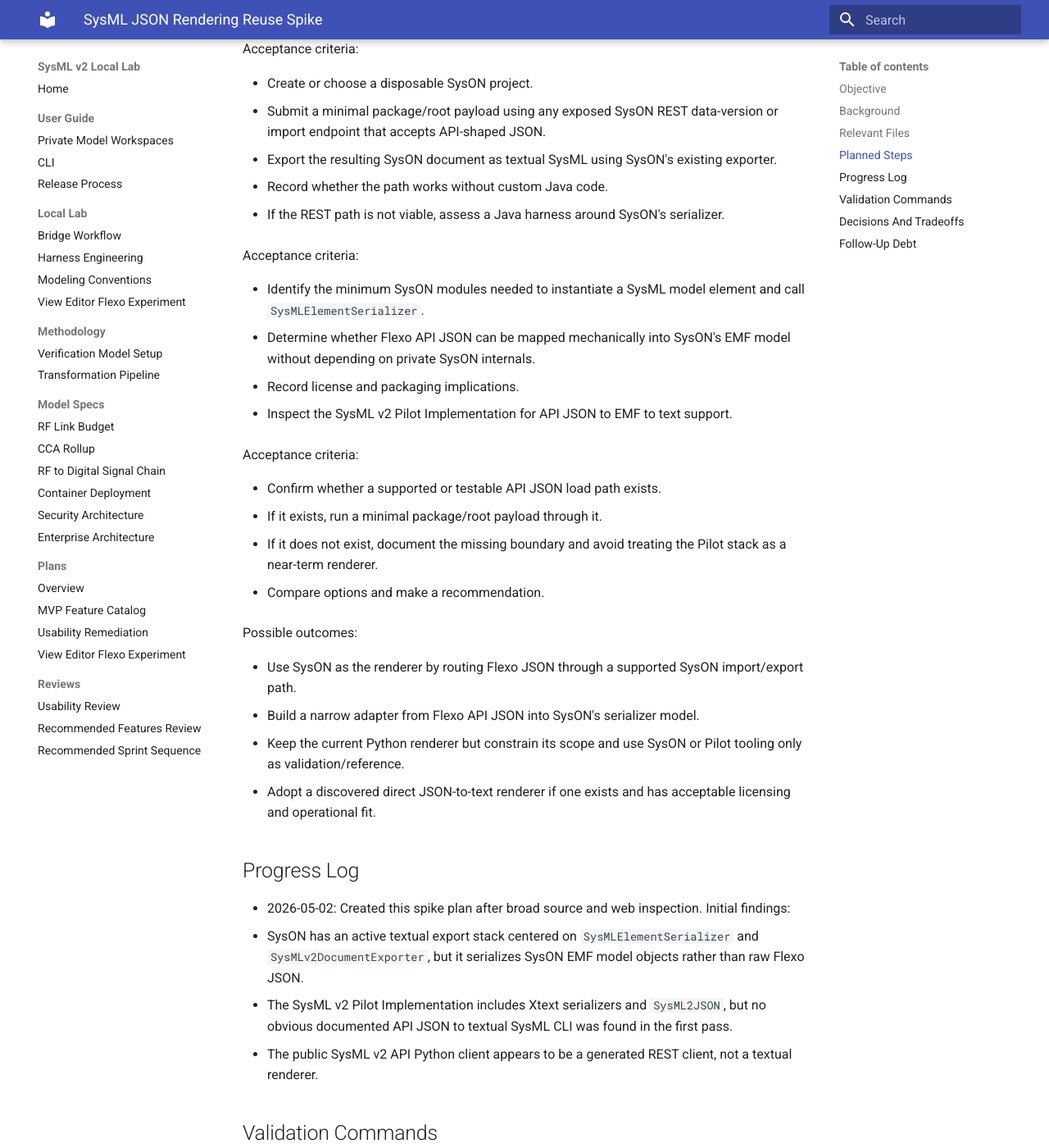
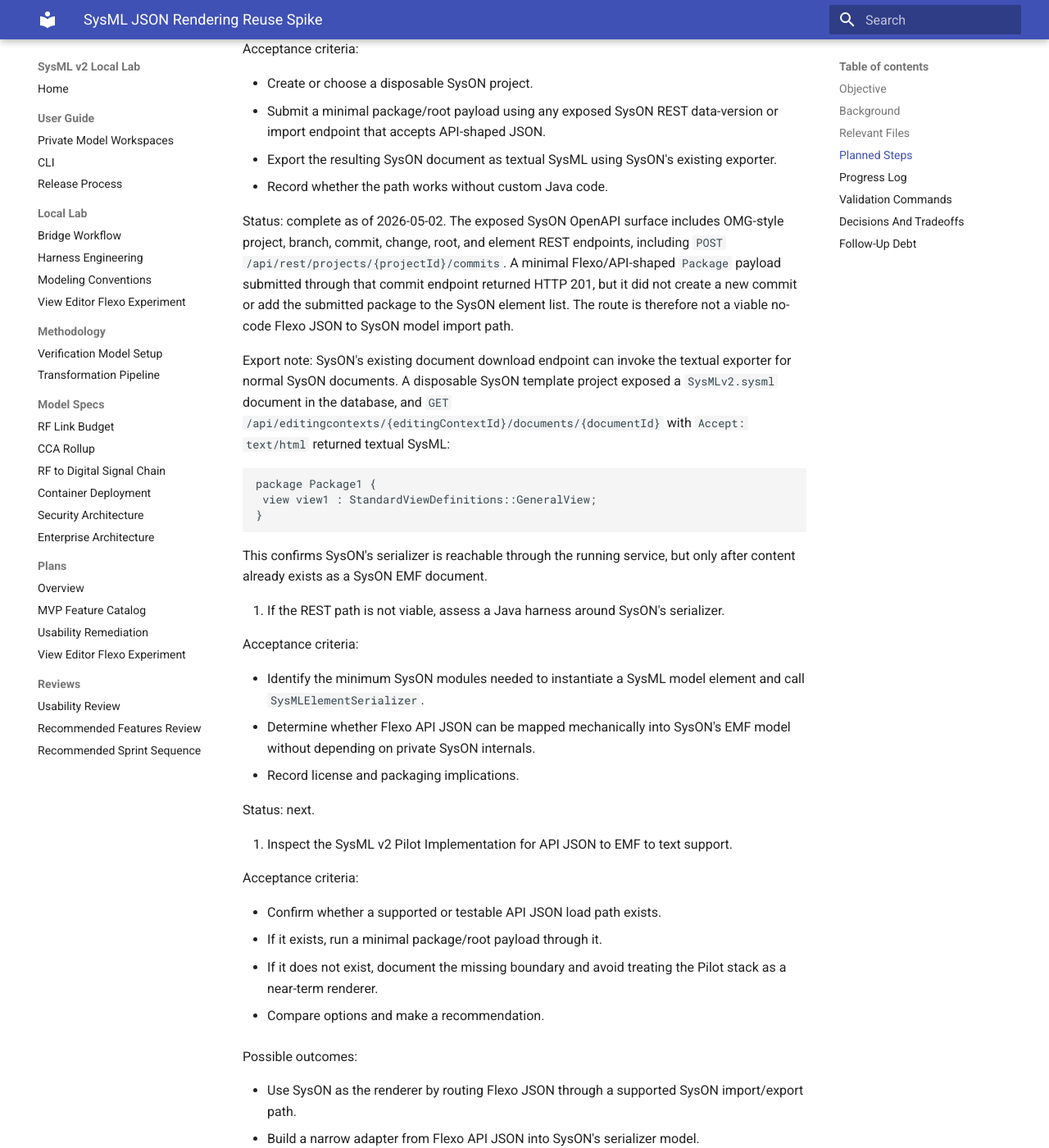
Before and after one commit to cosgroma/mbse-lab, an MkDocs documentation site: the page built from docs/plans/active/sysml-json-rendering-reuse-spike.md, in a window 1280 px wide and 1400 px high, scrolled down 1648 px. Shown: the whole window at 82% size. Built offline with MkDocs 1.6.1 and Material for MkDocs 9.7.7, drawn with Linux system fonts in a browser that asks for light colours; some of the changed text lies outside the part shown.

Commit message:
Probe SysON REST rendering reuse path

````diff
--- a/docs/plans/active/sysml-json-rendering-reuse-spike.md
+++ b/docs/plans/active/sysml-json-rendering-reuse-spike.md
@@ -70,6 +70,29 @@
      existing exporter.
    - Record whether the path works without custom Java code.
 
+   Status: complete as of 2026-05-02. The exposed SysON OpenAPI surface includes
+   OMG-style project, branch, commit, change, root, and element REST endpoints,
+   including `POST /api/rest/projects/{projectId}/commits`. A minimal
+   Flexo/API-shaped `Package` payload submitted through that commit endpoint
+   returned HTTP 201, but it did not create a new commit or add the submitted
+   package to the SysON element list. The route is therefore not a viable
+   no-code Flexo JSON to SysON model import path.
+
+   Export note: SysON's existing document download endpoint can invoke the
+   textual exporter for normal SysON documents. A disposable SysON template
+   project exposed a `SysMLv2.sysml` document in the database, and
+   `GET /api/editingcontexts/{editingContextId}/documents/{documentId}` with
+   `Accept: text/html` returned textual SysML:
+
+   ```sysml
+   package Package1 {
+   	view view1 : StandardViewDefinitions::GeneralView;
+   }
+   ```
+
+   This confirms SysON's serializer is reachable through the running service,
+   but only after content already exists as a SysON EMF document.
+
 3. If the REST path is not viable, assess a Java harness around SysON's
    serializer.
 
@@ -80,6 +103,8 @@
    - Determine whether Flexo API JSON can be mapped mechanically into SysON's
      EMF model without depending on private SysON internals.
    - Record license and packaging implications.
+
+   Status: next.
 
 4. Inspect the SysML v2 Pilot Implementation for API JSON to EMF to text
    support.
@@ -115,6 +140,12 @@
     found in the first pass.
   - The public SysML v2 API Python client appears to be a generated REST client,
     not a textual renderer.
+- 2026-05-02: Probed the running SysON `v2026.1.0` service. The OpenAPI
+  document exposes `POST /api/rest/projects/{projectId}/commits`, but a minimal
+  API-shaped `Package` `DataVersion` payload was not incorporated into either a
+  REST-created project or a normal `sysmlv2-template` project. The same run
+  confirmed that SysON document download can call the textual exporter for an
+  existing SysON document when requested with `Accept: text/html`.
 
 ## Validation Commands
 
@@ -141,6 +172,10 @@
   code into this repository.
 - Do not expand the local Python renderer beyond narrow fixture needs until the
   SysON and Pilot reuse paths are tested.
+- SysON's public REST data-version endpoint is not sufficient by itself for
+  Flexo API JSON to SysON model import. Continue with a Java harness or internal
+  SysON model-adapter assessment rather than trying to force the REST commit
+  facade.
 - Treat licensing as part of the technical decision. SysON and the Pilot
   Implementation have different licenses, so vendoring code is a materially
   different choice from invoking an external tool or service.
````
